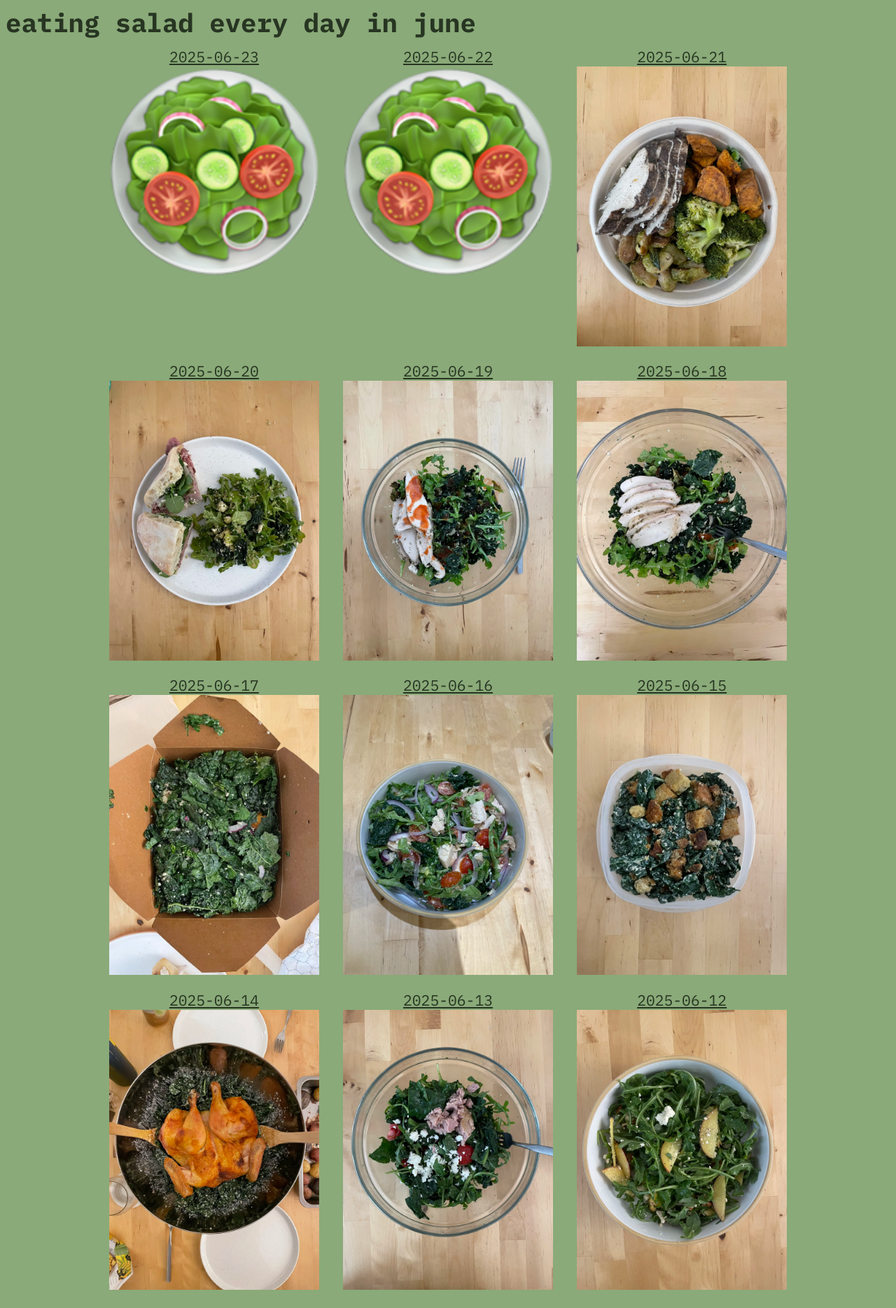
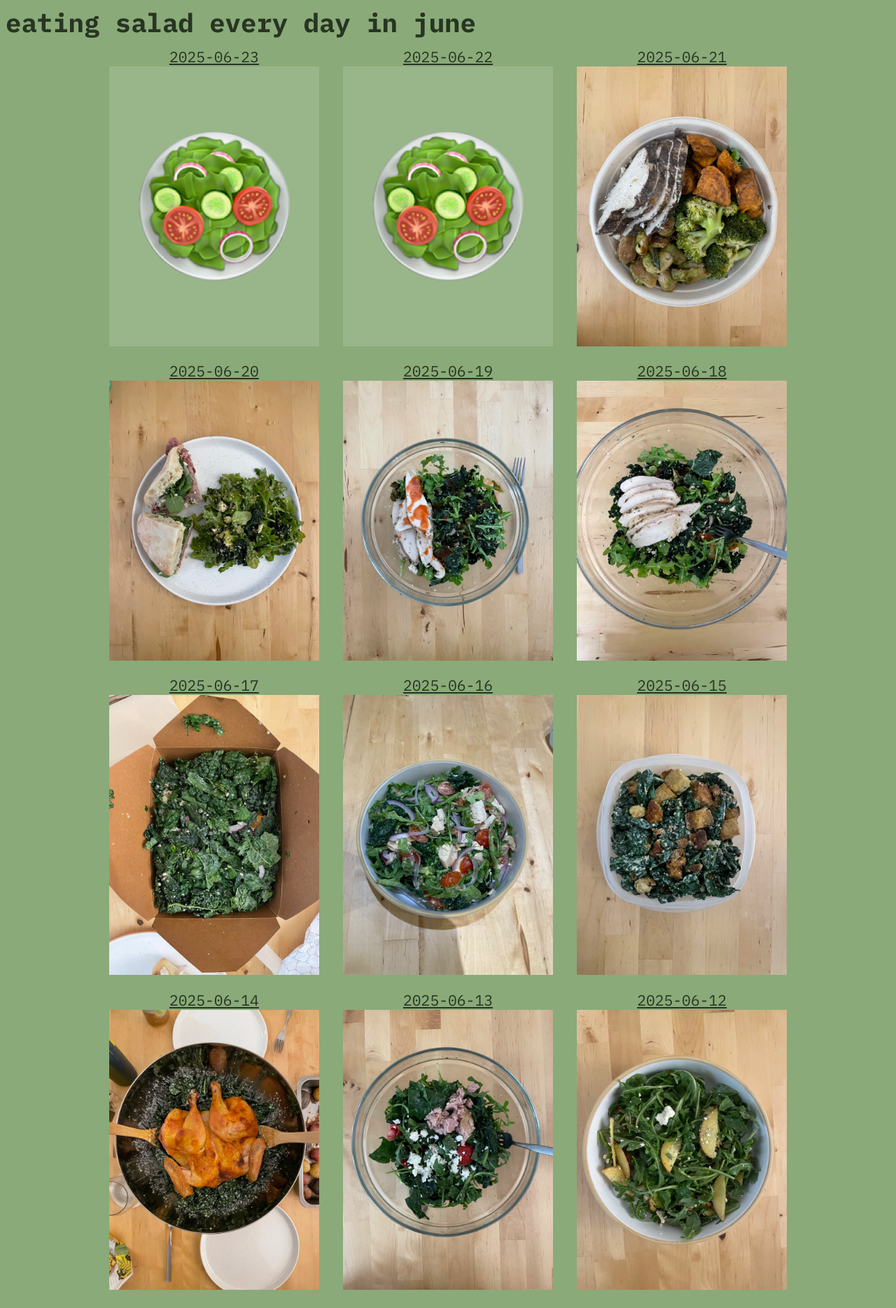
Before and after one commit to xanderbeberman/saladposting, a Jekyll site: the page built from docs/index.markdown, in a window 1280 px wide. Shown: the top 1869 px of the page at 70% size. Built offline with Jekyll 4.4.1, drawn with Linux system fonts in a browser that asks for light colours.

Commit message:
update placeholder emoji image

```diff
--- a/docs/_layouts/posts.md
+++ b/docs/_layouts/posts.md
@@ -13,7 +13,7 @@ layout: default
 {% if post.image %}
 <a href="{{ post.url }}"><img src="{{ site.baseurl }}/images/{{ post.image }}"/></a>
 {% else %}
-<a href="{{ post.url }}"><img src="{{ site.baseurl }}/images/salad-emoji.png"/></a>
+<a href="{{ post.url }}"><img src="{{ site.baseurl }}/images/salad-emoji-bg.png"/></a>
 {% endif %}
 
 </div>
```
Also changed, not shown: docs/images/salad-emoji-bg.png (added).
